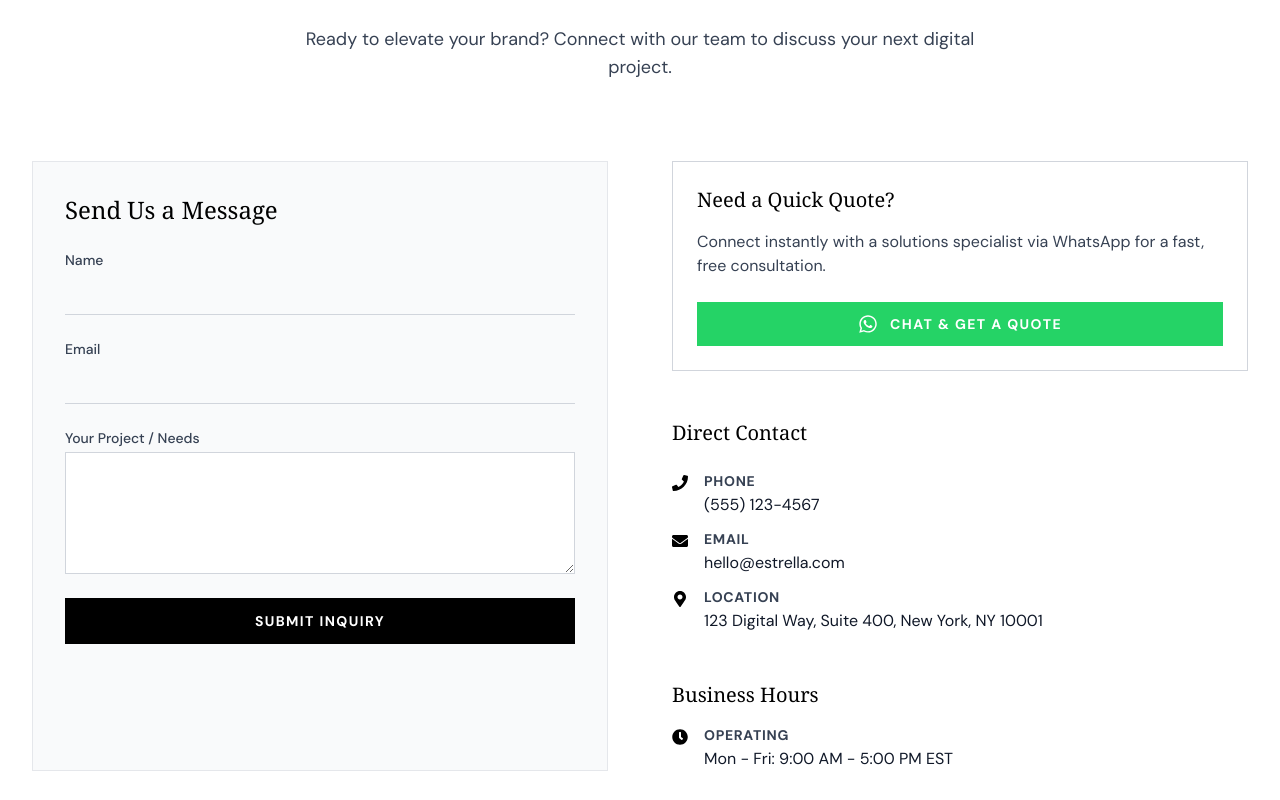
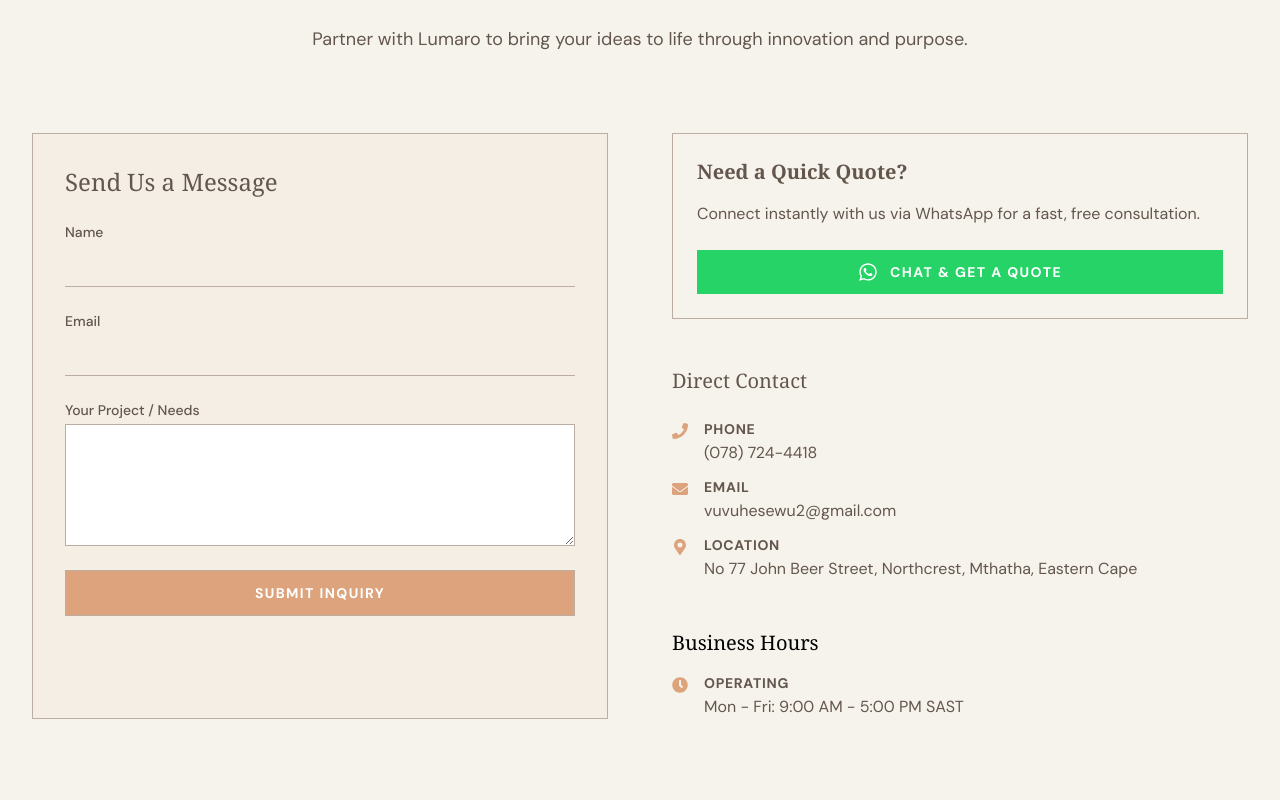
Before and after one commit to InolofatsengMotloba/lumaro-website, a Next.js app: page /contact in a window 1280 px wide. Shown: the part 400-1200 px from the top of the page. Built offline with nearby package versions, Linux system fonts and the light colour scheme.

Commit message:
Update contact page with new company details and design changes

```diff
--- a/app/contact/page.js
+++ b/app/contact/page.js
@@ -1,5 +1,4 @@
 import React from "react";
-import Link from "next/link";
 import {
   FaWhatsapp,
   FaEnvelope,
@@ -10,11 +9,11 @@ import {
 
 // Company Details (Centralized Data)
 const companyContact = {
-  phone: "(555) 123-4567",
-  email: "hello@estrella.com",
-  address: "123 Digital Way, Suite 400, New York, NY 10001",
-  whatsappNumber: "+15551234567", // Use E.164 format for WhatsApp link
-  hours: "Mon - Fri: 9:00 AM - 5:00 PM EST",
+  phone: "(078) 724-4418",
+  email: "vuvuhesewu2@gmail.com",
+  address: "No 77 John Beer Street, Northcrest, Mthatha, Eastern Cape",
+  whatsappNumber: "+27787244418",
+  hours: "Mon - Fri: 9:00 AM - 5:00 PM SAST",
 };
 
 // WhatsApp link utility
@@ -22,37 +21,37 @@ const companyContact = {
 const whatsappLink = `https://wa.me/${
   companyContact.whatsappNumber
 }?text=${encodeURIComponent(
-  "Hello Estrella, I'd like to get a quote for digital solutions. Please tell me what information you need."
+  "Hello Vuyelwa, I'd like to get a quote for your services. Please tell me what information you need."
 )}`;
 
 export default function Contact() {
   return (
-    <div className="min-h-screen bg-white">
+    <div className="min-h-screen">
       <main className="max-w-7xl mx-auto py-16 px-8 lg:py-24">
         {/* Hero Section - Centered and High-Impact */}
         <div className="text-center mb-20">
           {/* Subtle Sans-Serif Pre-title */}
-          <p className="text-sm font-light uppercase tracking-widest text-gray-500 mb-2">
-            Let's Collaborate
+          <p className="text-sm font-light uppercase tracking-widest text-[#dca37c] mb-2">
+            Let&apos;s Collaborate
           </p>
 
           {/* Serif Title - Matching Header's Elegance */}
-          <h1 className="text-6xl md:text-8xl font-serif font-light text-black tracking-tighter">
+          <h1 className="heading-font text-6xl md:text-8xl font-serif font-light text-[#63564d] tracking-tighter">
             Get In Touch
           </h1>
 
           {/* Subtitle/Call-to-Action */}
-          <p className="mt-6 text-lg text-gray-700 max-w-2xl mx-auto">
-            Ready to elevate your brand? Connect with our team to discuss your
-            next digital project.
+          <p className="mt-6 text-lg text-[#63564d] max-w-2xl mx-auto">
+            Partner with Lumaro to bring your ideas to life through innovation
+            and purpose.
           </p>
         </div>
 
         {/* --- Main Content Grid: Form + Info/CTA --- */}
         <div className="grid lg:grid-cols-2 gap-16">
           {/* Left Column: Contact Form */}
-          <div className="bg-gray-50 p-8 border border-gray-200">
-            <h2 className="text-2xl font-serif font-medium text-black mb-6">
+          <div className="bg-[#f4eee5] p-8 border border-[#bcada3]">
+            <h2 className="text-2xl font-serif font-medium text-[#63564d] mb-6">
               Send Us a Message
             </h2>
 
@@ -61,7 +60,7 @@ export default function Contact() {
               <div>
                 <label
                   htmlFor="name"
-                  className="block text-sm font-medium text-gray-700"
+                  className="block text-sm font-medium text-[#63564d]"
                 >
                   Name
                 </label>
@@ -69,14 +68,14 @@ export default function Contact() {
                   type="text"
                   id="name"
                   name="name"
-                  className="mt-1 block w-full border-b border-gray-300 bg-transparent focus:border-black focus:ring-0 transition duration-150 p-2"
+                  className="mt-1 block w-full border-b border-[#bcada3] bg-transparent focus:border-[#63564d] focus:ring-0 transition duration-150 p-2"
                   required
                 />
               </div>
               <div>
                 <label
                   htmlFor="email"
-                  className="block text-sm font-medium text-gray-700"
+                  className="block text-sm font-medium text-[#63564d]"
                 >
                   Email
                 </label>
@@ -84,14 +83,14 @@ export default function Contact() {
                   type="email"
                   id="email"
                   name="email"
-                  className="mt-1 block w-full border-b border-gray-300 bg-transparent focus:border-black focus:ring-0 transition duration-150 p-2"
+                  className="mt-1 block w-full border-b border-[#bcada3] bg-transparent focus:border-[#63564d] focus:ring-0 transition duration-150 p-2"
                   required
                 />
               </div>
               <div>
                 <label
                   htmlFor="project"
-                  className="block text-sm font-medium text-gray-700"
+                  className="block text-sm font-medium text-[#63564d]"
                 >
                   Your Project / Needs
                 </label>
@@ -99,14 +98,14 @@ export default function Contact() {
                   id="project"
                   name="project"
                   rows="4"
-                  className="mt-1 block w-full border border-gray-300 bg-white focus:border-black focus:ring-0 transition duration-150 p-3"
+                  className="mt-1 block w-full border border-[#bcada3] bg-white focus:border-[#63564d] focus:ring-0 transition duration-150 p-3"
                   required
                 ></textarea>
               </div>
 
               <button
                 type="submit"
-                className="w-full py-3 text-sm font-semibold uppercase tracking-widest text-white bg-black hover:bg-gray-800 transition duration-300 border border-black"
+                className="w-full py-3 text-sm font-semibold uppercase tracking-widest text-white bg-[#dca37c] hover:bg-[#d99a70] transition duration-300 border border-[#bcada3]"
               >
                 SUBMIT INQUIRY
               </button>
@@ -116,13 +115,13 @@ export default function Contact() {
           {/* Right Column: Key Details, Business Hours, and WhatsApp CTA */}
           <div className="space-y-12">
             {/* WhatsApp Quote Prompt Section */}
-            <div className="p-6 border border-gray-300 hover:border-black transition duration-300">
-              <h3 className="text-xl font-serif font-medium text-black mb-4">
+            <div className="p-6 border border-[#bcada3] hover:border-black transition duration-300">
+              <h3 className="text-xl font-serif font-bold text-[#63564d] mb-4">
                 Need a Quick Quote?
               </h3>
-              <p className="text-gray-700 mb-6">
-                Connect instantly with a solutions specialist via WhatsApp for a
-                fast, free consultation.
+              <p className="text-[#63564d] mb-6">
+                Connect instantly with us via WhatsApp for a fast, free
+                consultation.
               </p>
 
               {/* WhatsApp Button - Primary CTA */}
@@ -139,7 +138,7 @@ export default function Contact() {
 
             {/* General Contact Details */}
             <div className="space-y-6">
-              <h3 className="text-xl font-serif font-medium text-black">
+              <h3 className="text-xl font-serif font-medium text-[#63564d]">
                 Direct Contact
               </h3>
               <div className="space-y-3">
@@ -159,6 +158,8 @@ export default function Contact() {
                   Icon={FaMapMarkerAlt}
                   label="Location"
                   value={companyContact.address}
+                  target="_blank"
+                  link={`https://maps.app.goo.gl/6WEKLBpKbC6UK78c6`}
                 />
               </div>
             </div>
@@ -182,22 +183,24 @@ export default function Contact() {
 }
 
 // Reusable component for contact details
-const ContactDetail = ({ Icon, label, value, link }) => (
+const ContactDetail = ({ Icon, label, value, link, target = "_self" }) => (
   <div className="flex items-start space-x-4">
-    <Icon className="text-black mt-1" size={16} />
+    <Icon className="text-[#dca37c] hover:text-[#d99a70] mt-1" size={16} />
     <div className="flex-1">
-      <p className="text-sm font-semibold uppercase tracking-wider text-gray-700 mb-0.5">
+      <p className="text-sm font-semibold uppercase tracking-wider text-[#63564d] mb-0.5">
         {label}
       </p>
       {link ? (
         <a
           href={link}
-          className="text-gray-900 text-base hover:text-black transition-colors duration-200"
+          target={target} // This is what you're missing
+          rel={target === "_blank" ? "noopener noreferrer" : ""}
+          className="text-[#63564d] text-base hover:text-black transition-colors duration-200"
         >
           {value}
         </a>
       ) : (
-        <p className="text-gray-900 text-base">{value}</p>
+        <p className="text-[#63564d] text-base">{value}</p>
       )}
     </div>
   </div>
```
